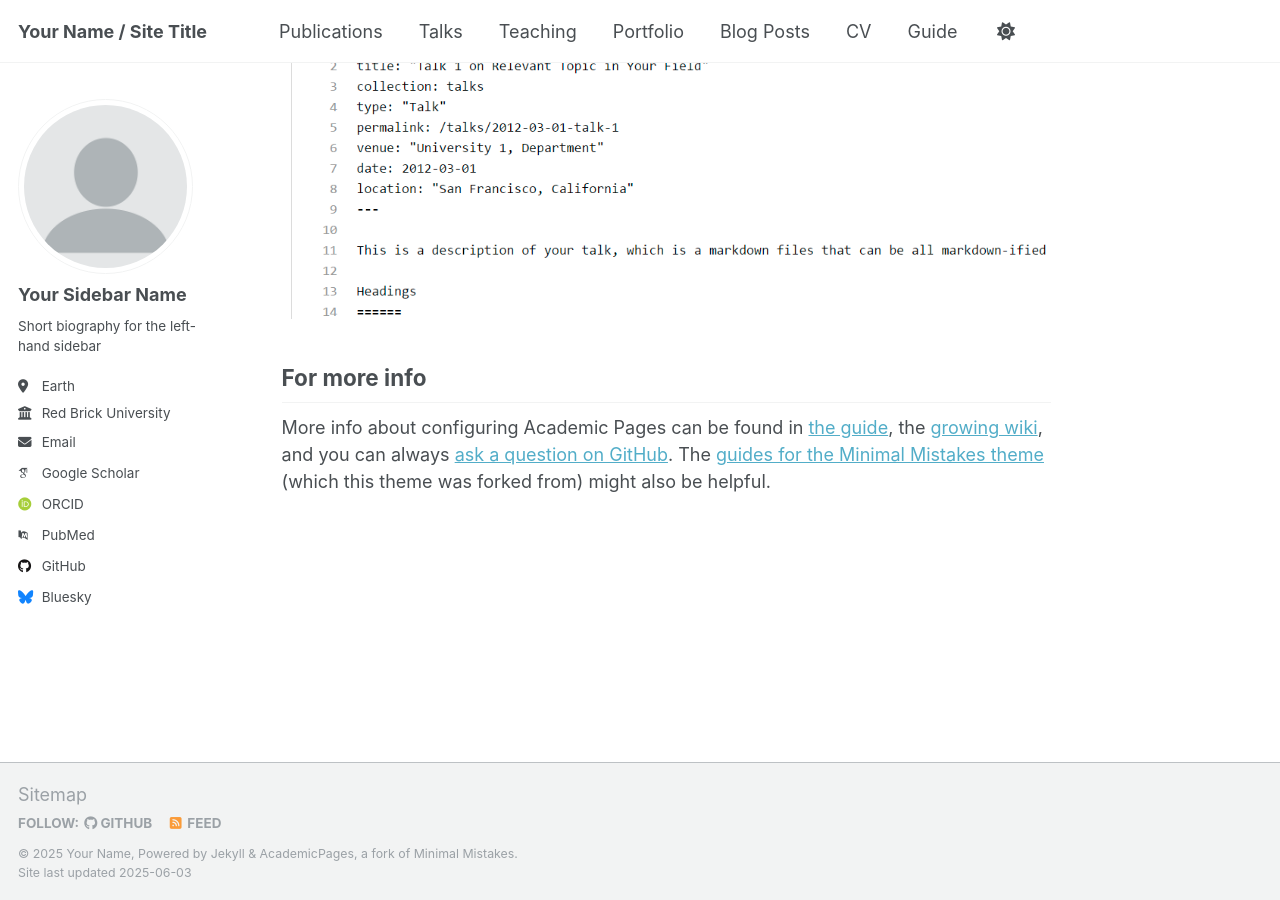
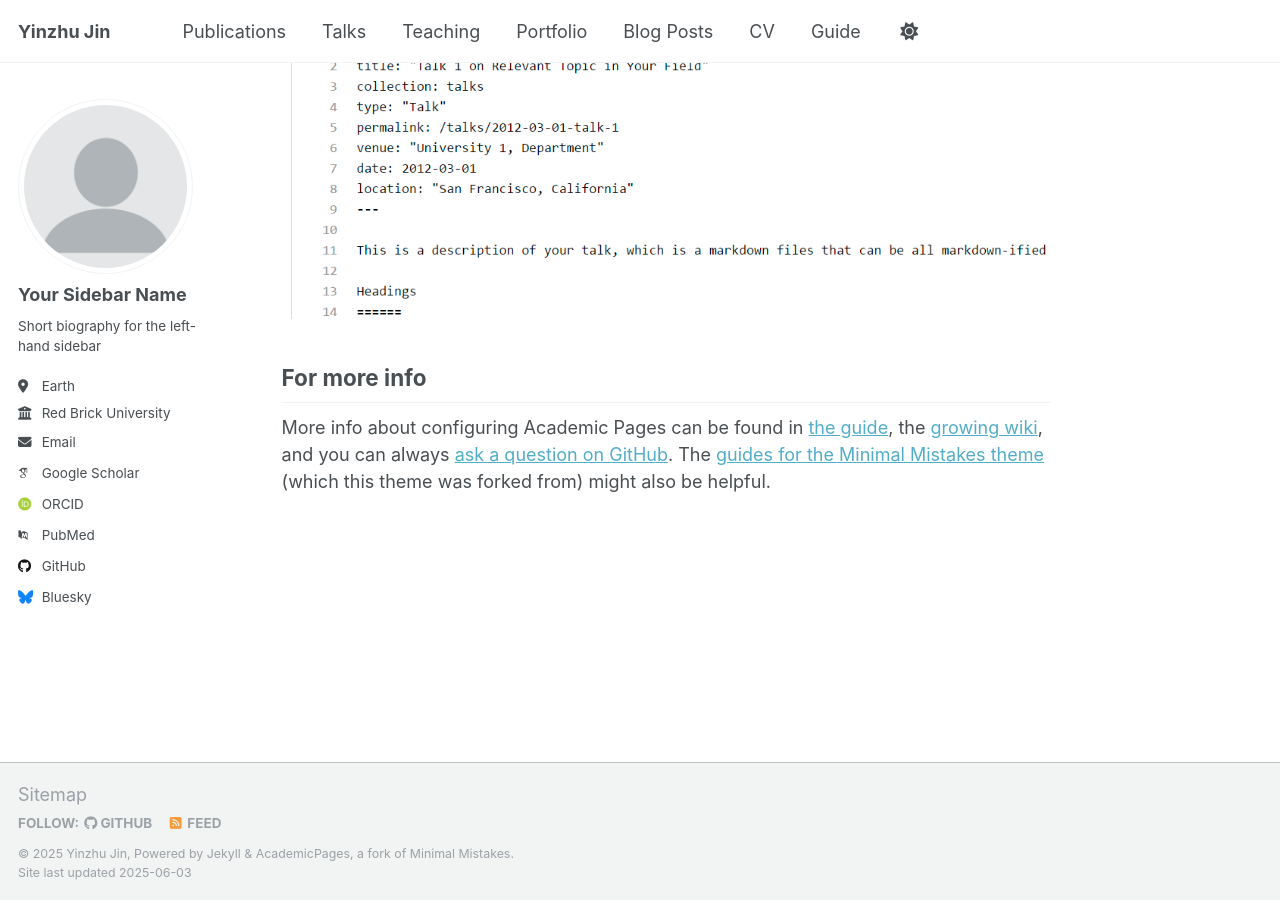
Before and after one commit to Yinzhu-Jin/Yinzhu-Jin.github.io, a Jekyll site: the page built from _pages/about.md, in a window 1280 px wide and 900 px high, scrolled down 2636 px. Built offline with Jekyll 4.4.1, drawn with Linux system fonts in a browser that asks for light colours; some web fonts are replaced.

Commit message:
Update _config.yml

```diff
--- a/_config.yml
+++ b/_config.yml
@@ -9,10 +9,10 @@
 # Basic Site Settings
 locale                   : "en-US"
 site_theme               : "default"
-title                    : "Your Name / Site Title"
+title                    : "Yinzhu Jin"
 title_separator          : "-"
-name                     : &name "Your Name"
-description              : &description "personal description"
+name                     : &name "Yinzhu Jin"
+description              : &description "Ph.D. candidate in Computer Science at University of Virginia"
 url                      : https://academicpages.github.io # the base hostname & protocol for your site e.g. "https://[your GitHub username].github.io" or if you already have some other page hosted on Github then use "https://[your GitHub username].github.io/[Your Repo Name]"
 baseurl                  : "" # the subpath of your site, e.g. "/blog"
 repository               : "academicpages/academicpages.github.io"
```
